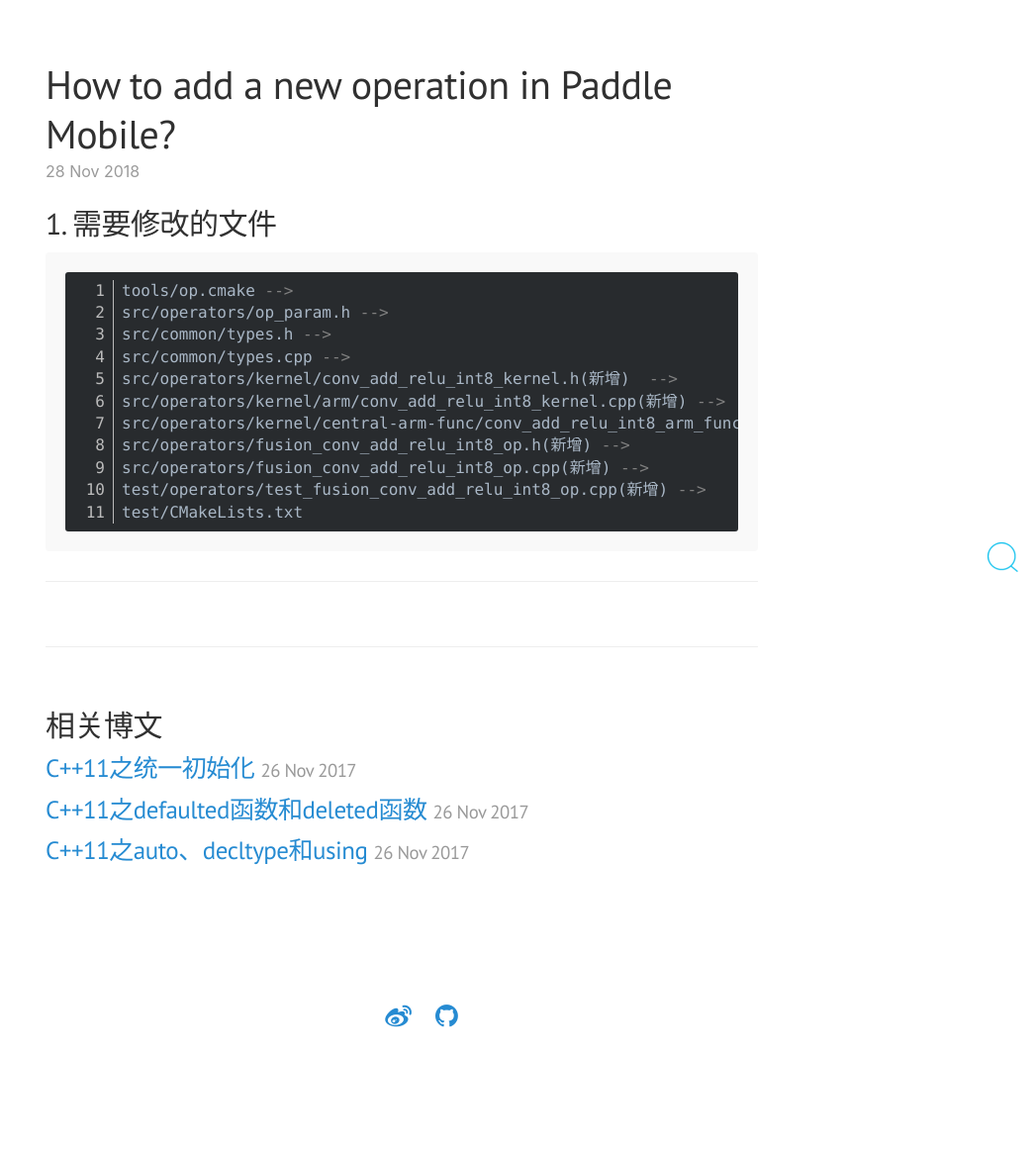
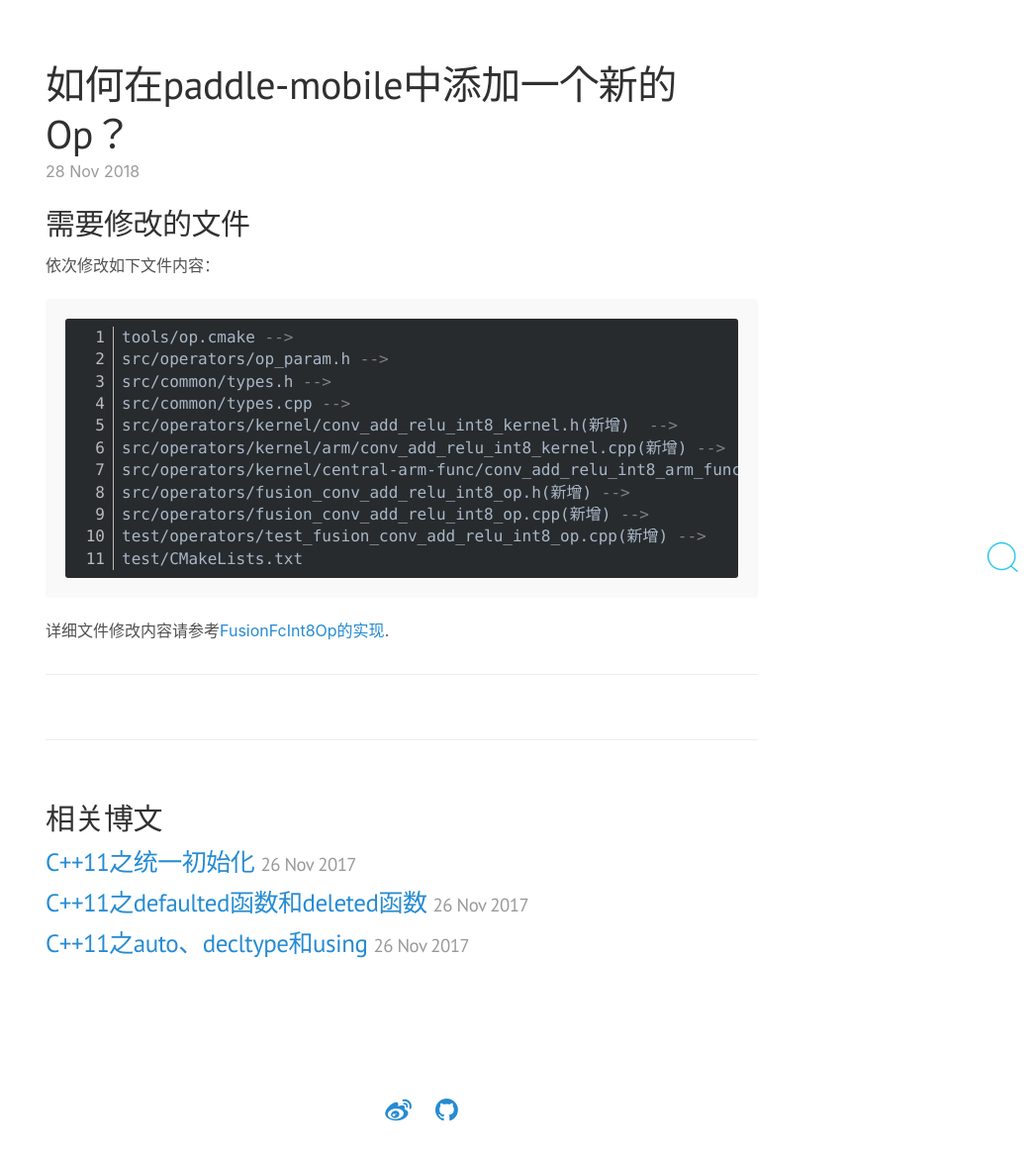
Before and after one commit to wzzju/wzzju.github.io, a Jekyll site: the page built from _posts/2018-11-28-add-new-op-in-paddlemobile.md, in a window 1280 px wide. Shown: the part 281-1443 px from the top of the page at 99% size, without its empty margins (234-1280 px from the left). Built offline with Jekyll 4.4.1, drawn with Linux system fonts in a browser that asks for light colours; comment, search, counter and statistics services are not loaded; before the commit the page ends 1348 px from its top, so only the background shows below that.

Commit message:
update blogs.

````diff
--- a/_posts/2018-11-28-add-new-op-in-paddlemobile.md
+++ b/_posts/2018-11-28-add-new-op-in-paddlemobile.md
@@ -1,12 +1,14 @@
 ---
 layout: post
-title: How to add a new operation in Paddle Mobile?
+title: 如何在paddle-mobile中添加一个新的Op？
 date: 2018-11-28
 comments: true
 categories: [ "AI Framework", "Paddle Mobile" ]
 ---
 
-##  1. 需要修改的文件
+## 需要修改的文件
+
+依次修改如下文件内容：
 
 ```bash
 tools/op.cmake -->
@@ -21,3 +23,5 @@
 test/operators/test_fusion_conv_add_relu_int8_op.cpp(新增) -->
 test/CMakeLists.txt
 ```
+
+详细文件修改内容请参考[FusionFcInt8Op的实现](https://github.com/PaddlePaddle/paddle-mobile/pull/1336/files).
````
Also changed, not shown: _posts/2017-09-22-vim-common-command.md (+2 -4 lines), 2 other files.
